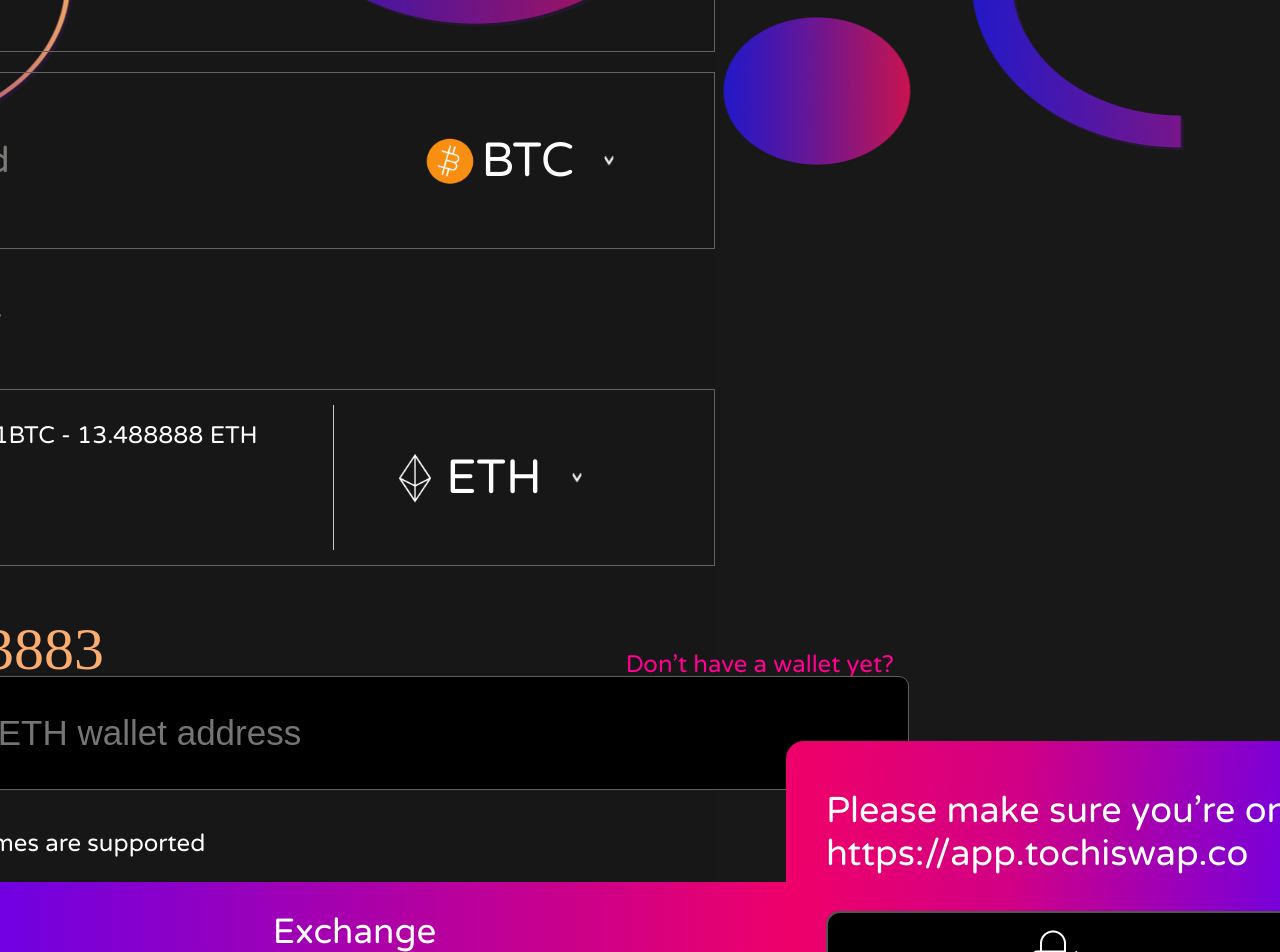
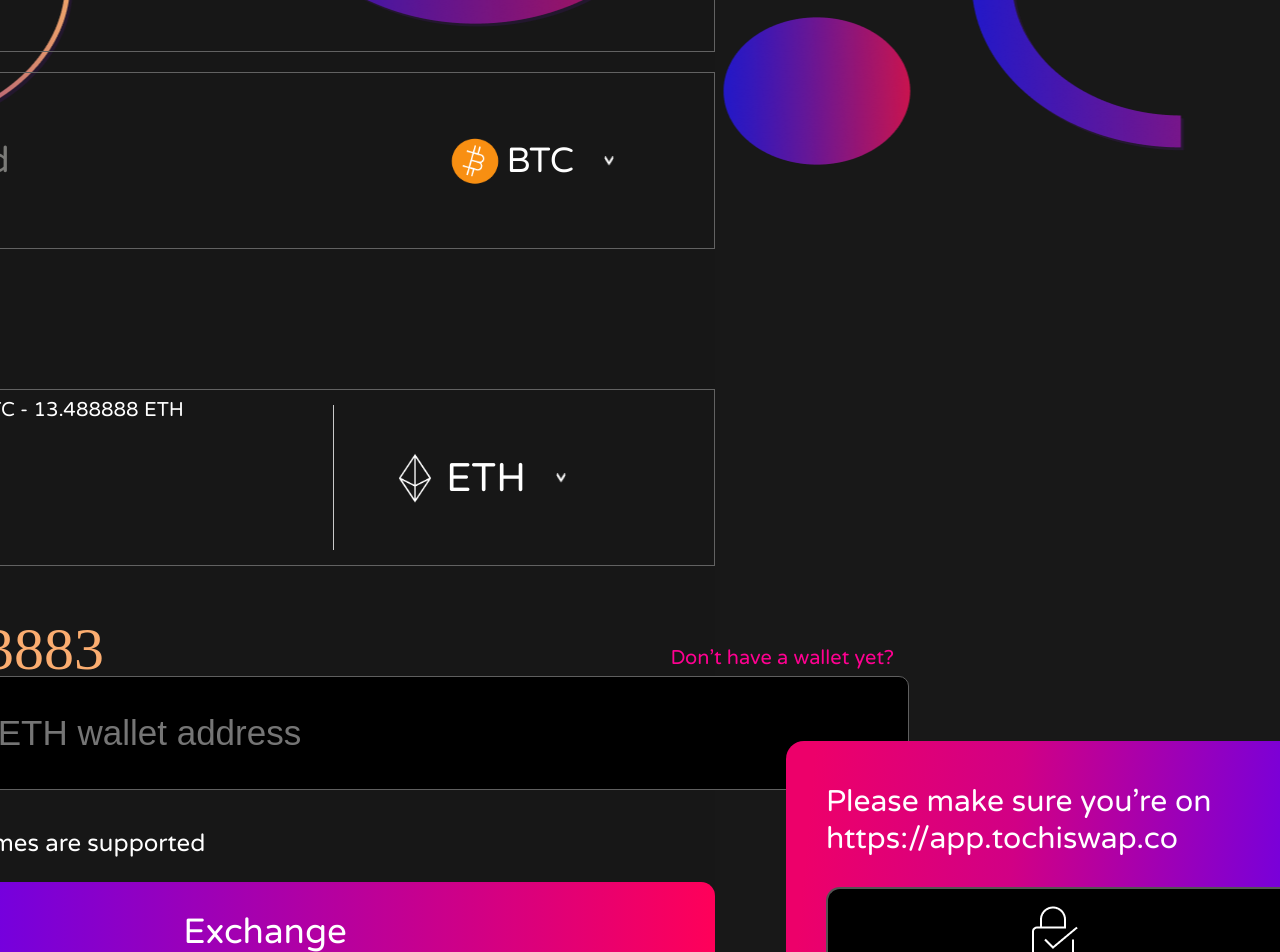
Before and after one commit to Joshua989/react-1, a React (Create React App) app: page / in a window 1280 px wide. Shown: the part 1080-2032 px from the top of the page. Built offline with nearby package versions, Linux system fonts and the light colour scheme.

Commit message:
Update Feature2.jsx
hjdd

```diff
--- a/src/component/feature2/Feature2.jsx
+++ b/src/component/feature2/Feature2.jsx
@@ -17,11 +17,11 @@ function Feature2() {
                         </button>
                         <div className='sm-1'>
                         <p className='p2'>Buy / Sell Crypto</p>
-                        <img style={{width : "36px", height: "36px"}} src={wallet} alt = "man" />
+                        <img style={{width : "30px", height: "30px"}} src={wallet} alt = "man" />
                         </div>
                         <div style={ { display : "flex", justifyContent : "space-between", alignItems : "center"}}>
                             <p style={{fontFamily:"varela Round", fontSize : "30px", marginRight : "5px"}}>Exchange Pro</p>
-                            <img  style= {{ width:"36px", height:"36px"}} src={Vector} alt="Man" />
+                            <img  style= {{ width:"30px", height:"30px"}} src={Vector} alt="Man" />
                         </div>
                     </div>
                     <div  style={{justifyContent :"space-between", paddingRight:"100px" }} className='sub-b11'>
@@ -31,13 +31,13 @@ function Feature2() {
                         </div>
                         <div style={{display:"flex", alignItems:"center"}}>
                             <img style={{width :"62px", height:"62px"}} src={Bitcoin} alt="img" />
-                            <h4 style={{fontWeight:"400", fontSize:"48px", fontFamily:"varela Round", marginRight:"10px,"}}>BTC</h4>
+                            <h4 style={{fontWeight:"400", fontSize:"35px", fontFamily:"varela Round", marginRight:"10px,"}}>BTC</h4>
                             <img style={{width :"10px", height:"10px" , marginLeft:"30px"}} src={mark} alt='hss' />
                         </div>
                     </div>
                     <div  style={{ height:"100px", border:"none", flexDirection:"column", paddingRight:"0", paddingLeft:"0px", justifyContent:"space-between"}} className='sub-b11'>
-                        <p  style={{fontSize:"26px"}}>No hidden fees</p>
-                        < p style={{fontSize:"24px"}}>Estimated rate: 1BTC - 13.488888 ETH</p>
+                        <p  style={{fontSize:"20px"}}>No hidden fees</p>
+                        < p style={{fontSize:"20px"}}>Estimated rate: 1BTC - 13.488888 ETH</p>
                     </div>
                     <div  style={{justifyContent :"space-between", paddingRight:"30px" }} className='sub-b11'>
                         <div style={ { display : ' flex', flexDirection : 'column', paddingTop : "30px" }}>
@@ -46,7 +46,7 @@ function Feature2() {
                         </div>
                         <div style={{ display: "flex", alignItems: "center", borderLeft: "solid 1px #C9C9C9", marginTop:"15px", marginBottom:"15px", width:"300px", paddingLeft:"50px" }}>
                             <img style={{width :"62px", height:"62px"}} src={Ethereum} alt="img" />
-                            <h4 style={{fontWeight:"400", fontSize:"48px", fontFamily:"varela Round", marginRight:"10px,"}}>ETH</h4>
+                            <h4 style={{fontWeight:"400", fontSize:"40px", fontFamily:"varela Round", marginRight:"10px,"}}>ETH</h4>
                             <img style={{width :"10px", height:"10px" , marginLeft:"30px"}} src={mark} alt='hss' />
                         </div>
                     </div>
@@ -54,10 +54,10 @@ function Feature2() {
                     <div style={{display:"flex",marginTop:"20px", border:"none", flexDirection:"column"  , width:"1079px", }} >
                         <div style={{display:"flex" , justifyContent:'space-between', height:"30px", marginleft:"0"}}>
                             <div>
-                                 <p style={{color:"#FF0091", fontFamily:"varela Round", fontSize:"24px", fontWeight:"400",}}>Recipient Wallet</p>
+                                 <p style={{color:"#FF0091", fontFamily:"varela Round", fontSize:"20px", fontWeight:"400",}}>Recipient Wallet</p>
                                  </div>
                             <div>
-                            <p style={{color:"#FF0091", fontFamily:"varela Round", fontSize:"24px", fontWeight:"400"}}>Don’t have a wallet yet?</p>
+                            <p style={{color:"#FF0091", fontFamily:"varela Round", fontSize:"20px", fontWeight:"400"}}>Don’t have a wallet yet?</p>
 
                             </div>
                         </div>
@@ -69,7 +69,7 @@ function Feature2() {
                             <img style={{width :"30px", height:"30px" , marginLeft:"30px"}} src={fox} alt='hss' />
 
                         </div>
-                        <button  style={{width:"1079px", height:"100.5px" , color:"white", fontFamily:'Varela Round', fontSize:"35px", border:"none", borderRadius:"14px" , background: "linear-gradient(90deg, #5200FF 0%, #FF0059 100%)"}}>
+                        <button  style={{width:"900px", height:"100.5px" , color:"white", fontFamily:'Varela Round', fontSize:"35px", border:"none", borderRadius:"14px" , background: "linear-gradient(90deg, #5200FF 0%, #FF0059 100%)"}}>
                         Exchange
                         </button>
                     </div>
@@ -77,7 +77,7 @@ function Feature2() {
                 </div>
                 <div className='box-2'>
                     <div className='sub-box'>
-                        <p style={{fontFamily:"Varela Round", fontSize:"36px" , fontWeight:"36px"}}>Please make sure you’re on https://app.tochiswap.co</p>
+                        <p style={{fontFamily:"Varela Round", fontSize:"30px" , fontWeight:"36px"}}>Please make sure you’re on https://app.tochiswap.co</p>
                         <button style={{backgroundColor:"black"}} className='btn-bum'><img src={lock_checked} alt="img" /> secure</button>
                     </div>
                 </div>
```
